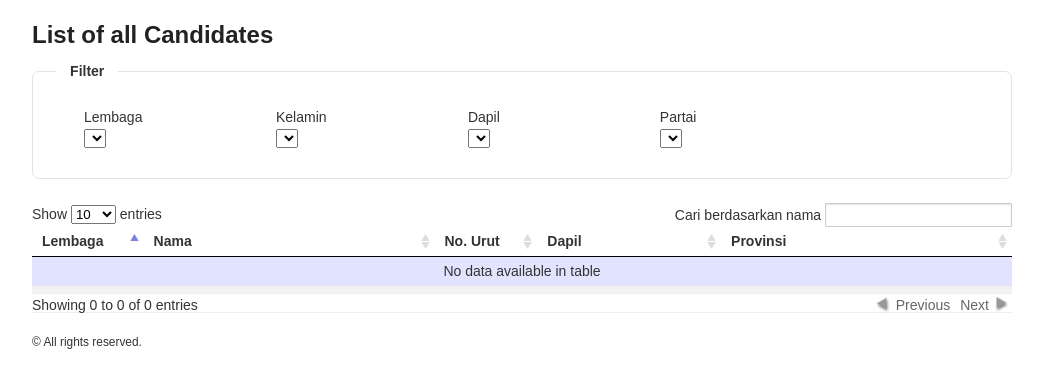
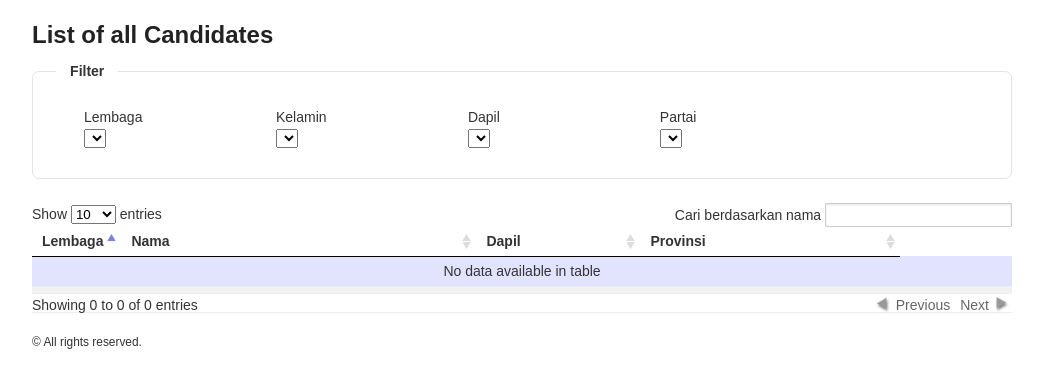
Before and after one commit to pemiluAPI/calon-api-website, a Rails app: template app/views/candidates/index.html.erb in a window 1280 px wide. Shown: the part 93-481 px from the top of the page, without its empty margins (118-1161 px from the left). Run offline with Rails 7, Linux system fonts and the light colour scheme; the template is opened without the code that fills it, so the values that code supplies are empty; some libraries are stand-ins or nearby versions.

Commit message:
get rid of the 'No. Urut' column in candidate list results

```diff
--- a/app/assets/javascripts/candidates.js
+++ b/app/assets/javascripts/candidates.js
@@ -4,7 +4,7 @@
       "sSearch": "Cari berdasarkan nama"
     },
     "aoColumnDefs": [
-      {"bSearchable": false, "aTargets": [0,2,3,4,5,6]}
+      {"bSearchable": false, "aTargets": [0,2,3,4,5]}
     ]
   })
   .columnFilter({
@@ -12,7 +12,6 @@
       {"type": "select", "sSelector": "#sLembaga"},
       null,
       {"type": "select", "sSelector": "#sKelamin"},
-      null,
       {"type": "select", "sSelector": "#sDapil"},
       null,
       {"type": "select", "sSelector": "#sPartai"}
--- a/app/views/candidates/index.html.erb
+++ b/app/views/candidates/index.html.erb
@@ -27,9 +27,8 @@
   <thead>
     <tr>
       <th class="width-10">Lembaga</th>
-      <th class="width-30">Nama</th>
+      <th class="width-40">Nama</th>
       <th style="display: none;">Kelamin</th>
-      <th class="width-10">No. Urut</th>
       <th class="width-20">Dapil</th>
       <th class="width-30">Provinsi</th>
       <th style="display: none;">Partai</th>
@@ -41,7 +40,6 @@
       <td><%= candidate['lembaga'] %></td>
       <td><%= link_to candidate['nama'], {controller: "candidates", action: "show", id: candidate['id']}, {target: "_blank"} %></td>
       <td style="display: none;"><%= candidate['kelamin'] %></td>
-      <td><%= candidate['calon'] %></td>
       <td><%= candidate['dapil']['nama'] unless candidate['dapil'].blank? %></td>
       <td><%= candidate['provinsi']['nama'] unless candidate['provinsi'].blank? %></td>
       <td style="display: none;"><%= candidate['partai']['nama'] unless candidate['partai'].blank? %></td>
```
